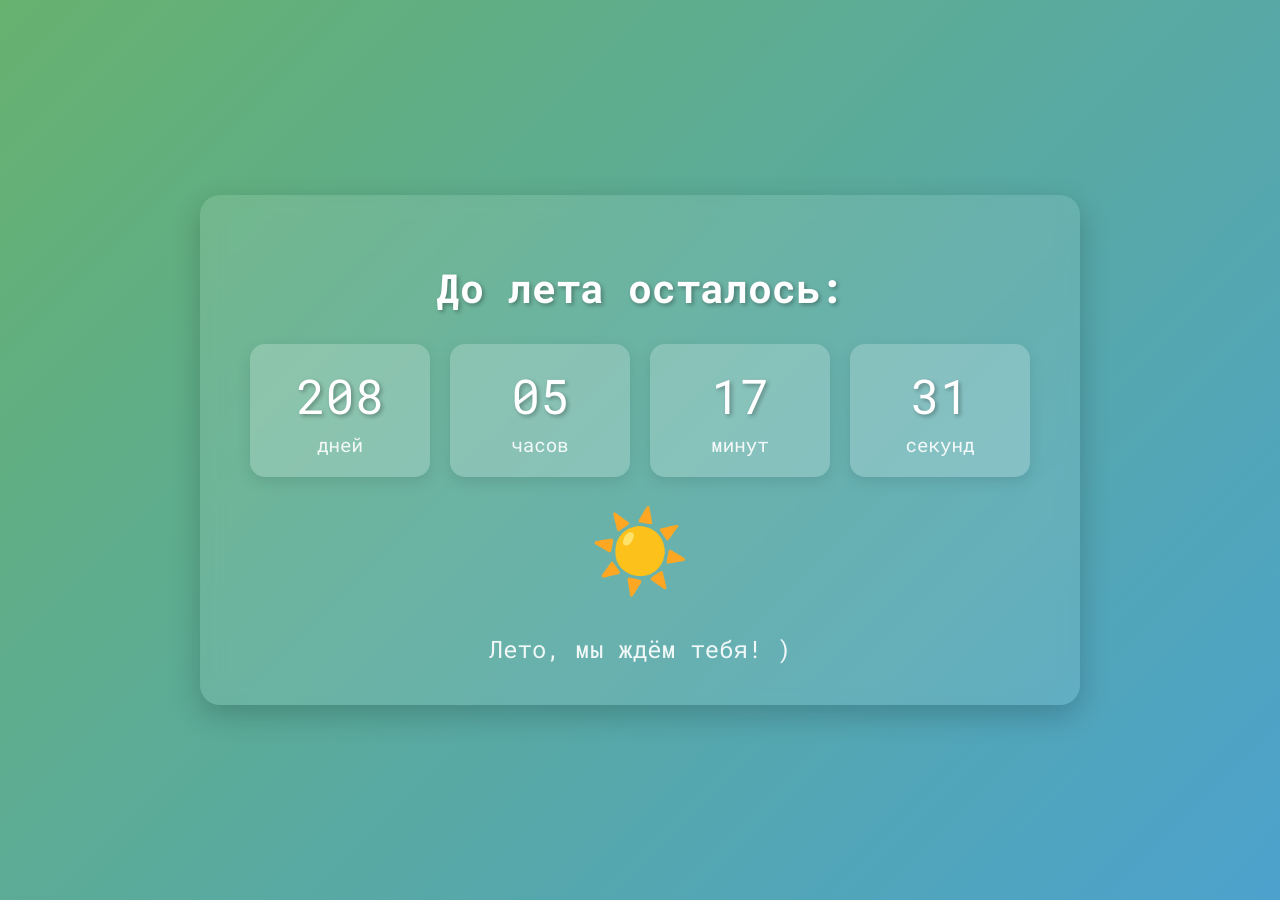
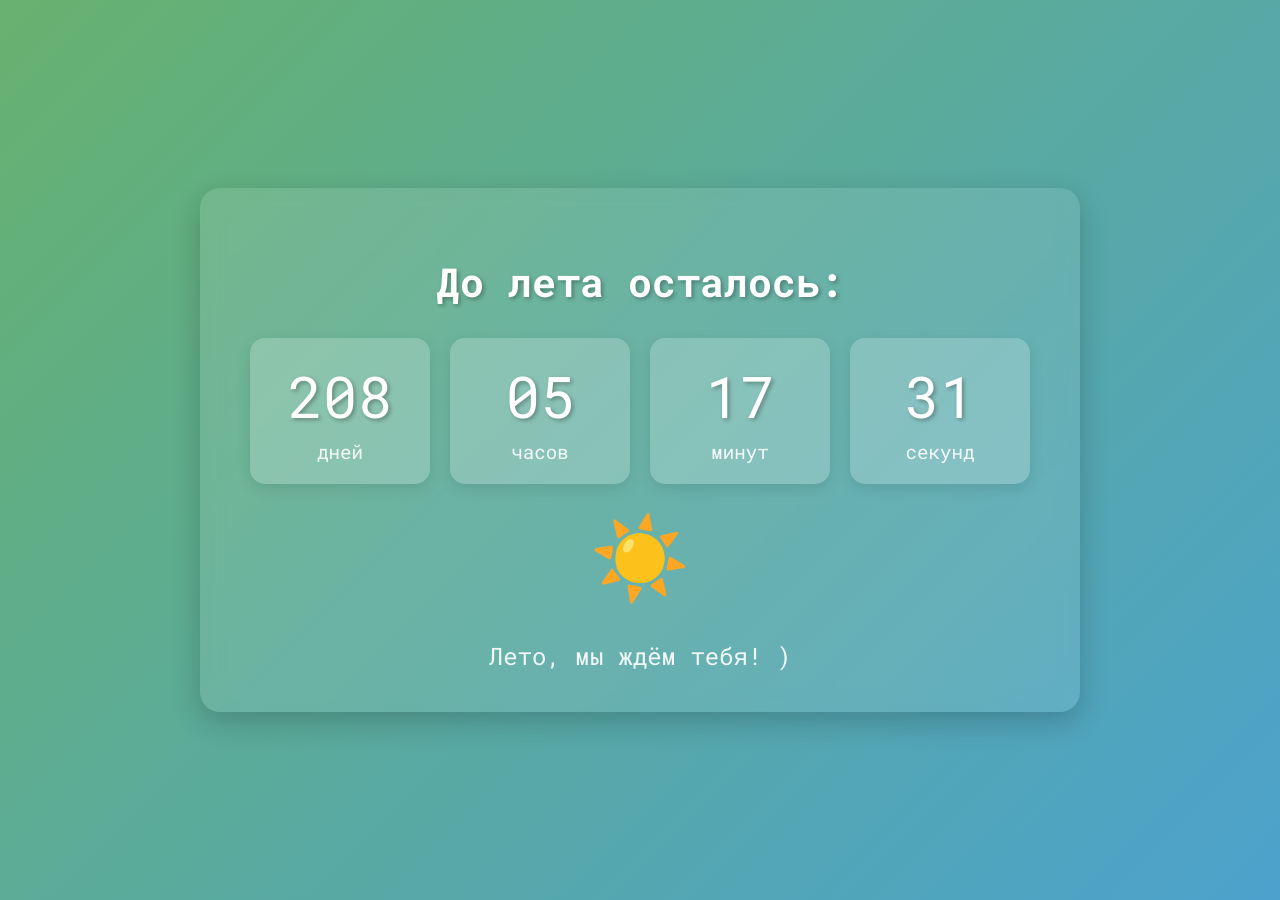
Before and after one commit to McDAC/summer_timer, a plain HTML site: page index.html in a window 1280 px wide. Drawn offline with Linux system fonts and the light colour scheme.

Commit message:
Update index.html
Сменил начертание шрифта Roboto

```diff
--- a/index.html
+++ b/index.html
@@ -56,8 +56,8 @@
         }
 
         .time-value {
-            font-size: 3rem;
-            font-weight: semibold;
+            font-size: 3.6rem;
+            font-weight: 400;
             margin-bottom: 5px;
             text-shadow: 2px 2px 4px rgba(0, 0, 0, 0.3);
         }
```
